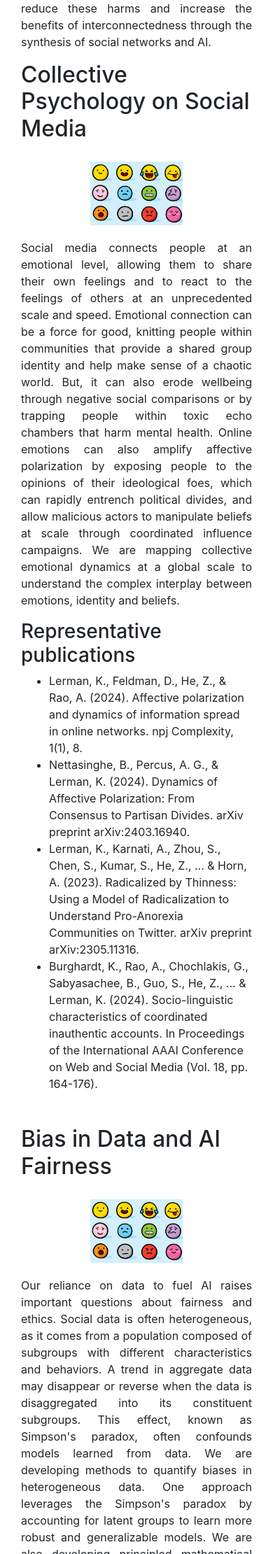
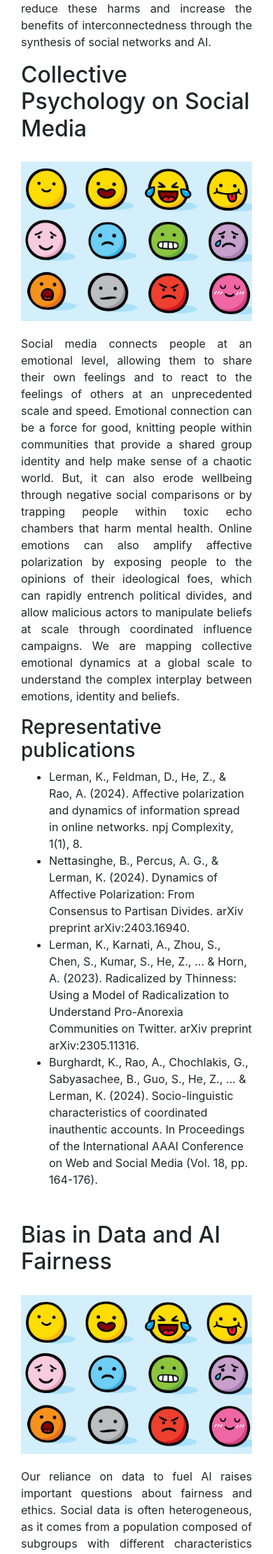
Before and after one commit to lermanlab/lermanlab.github.io, a Jekyll site: the page built from _pages/projects.html, in a window 390 px wide. Shown: the part 602-2823 px from the top of the page at 70% size. Built offline with Jekyll 4.4.1, drawn with Linux system fonts in a browser that asks for light colours.

Commit message:
Update main.scss

```diff
--- a/assets/main.scss
+++ b/assets/main.scss
@@ -4,21 +4,25 @@
 @import "bootstrap";
 @import "fontawesome";
 
+// Custom styles for image wrapping
 .image-wrap {
     float: right;
     margin: 0 0 20px 20px;
-    width: 40%;
-}
+    width: 40%; // Changed from max-width to width
 
-.image-wrap img {
-    width: 100%;
-    height: auto;
+    img {
+        width: 100%;
+        height: auto;
+        display: block; // Ensures the image takes up full width of its container
+    }
 }
 
 @media (max-width: 768px) {
     .image-wrap {
         float: none;
         margin: 20px auto;
-        max-width: 100%;
+        width: 100%; // Changed from max-width to width
     }
 }
+
+// Additional custom styles can be added here
```
